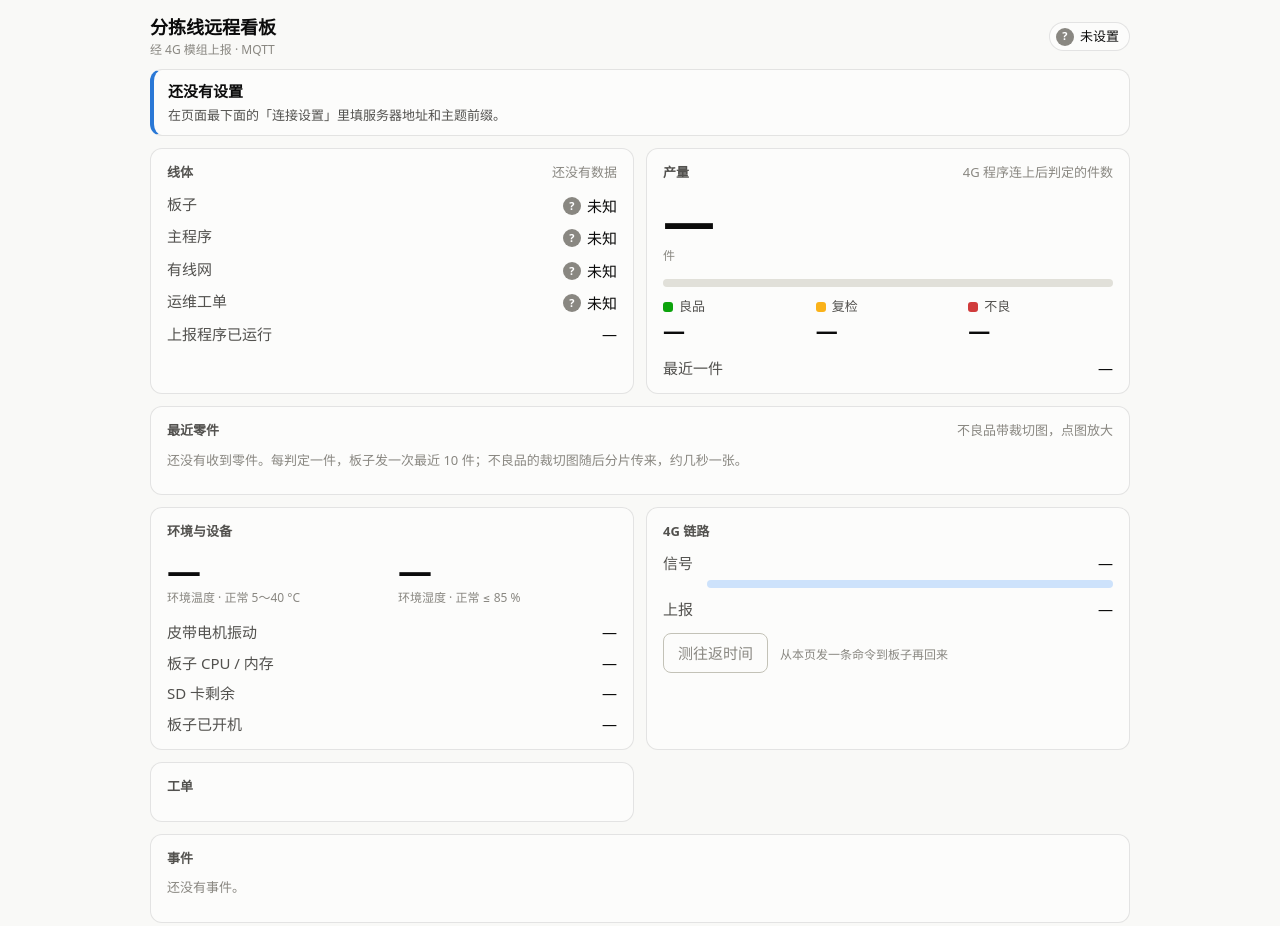
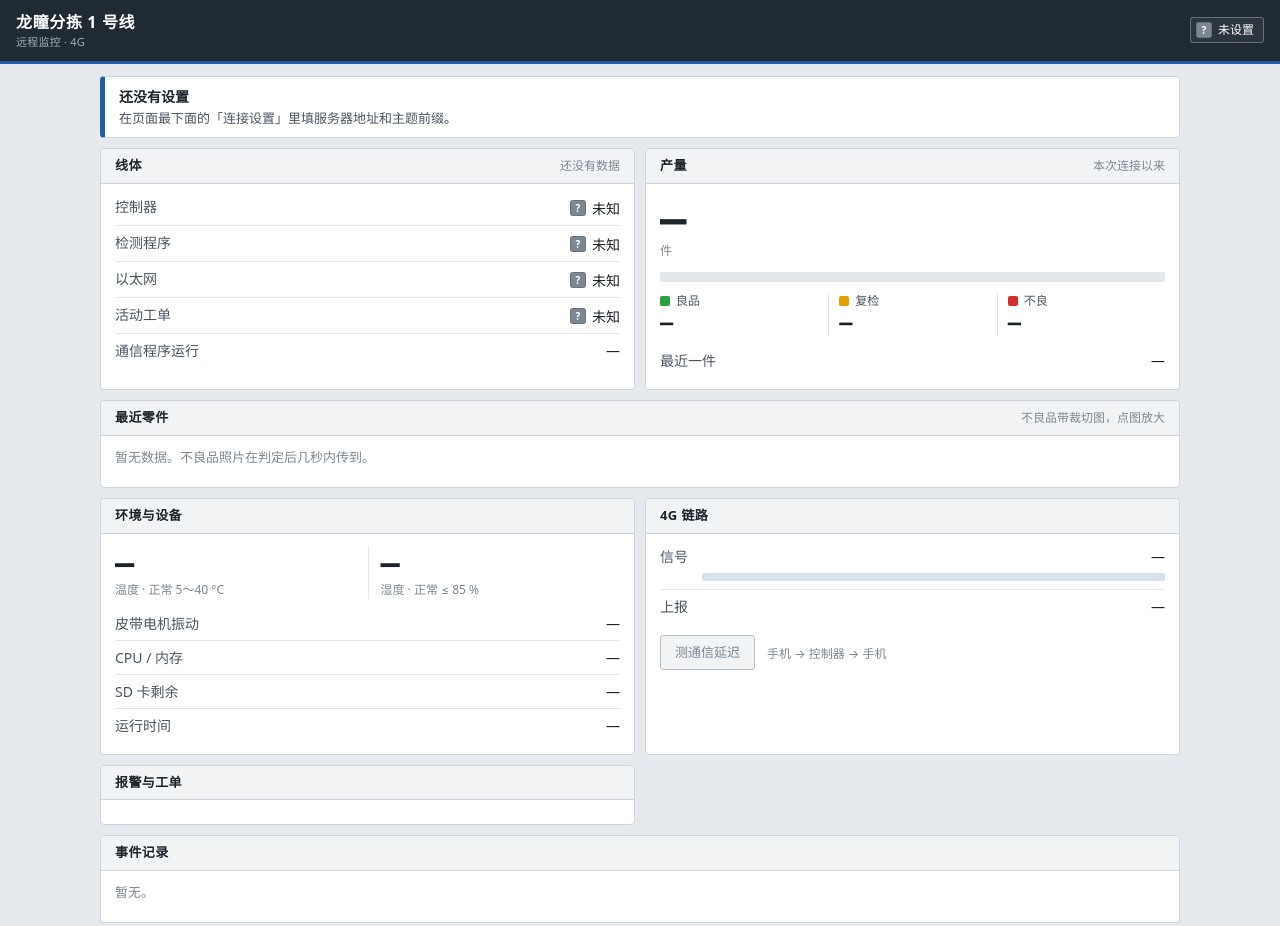
Before and after one commit to DragonEyeSorter/dragoneyesorter.github.io, a plain HTML site: page index.html in a window 1280 px wide. Shown: the top 926 px of the page. Drawn offline with Linux system fonts and the light colour scheme.

Commit message:
Add files via upload

```diff
--- a/index.html
+++ b/index.html
@@ -23,111 +23,121 @@
 <head>
 <meta charset="utf-8">
 <meta name="viewport" content="width=device-width, initial-scale=1, viewport-fit=cover">
-<title>分拣线 4G 远程看板</title>
+<title>龙瞳分拣 · 远程监控</title>
 <style>
 :root {
   color-scheme: light;
-  --plane: #f9f9f7; --surface: #fcfcfb; --ink: #0b0b0b; --ink2: #52514e; --muted: #898781;
-  --grid: #e1e0d9; --axis: #c3c2b7; --ring: rgba(11,11,11,.10);
-  --accent: #2a78d6; --track: #cde2fb;
-  --good: #0ca30c; --warn: #fab219; --serious: #ec835a; --crit: #d03b3b;
+  --plane: #e6e9ed; --surface: #ffffff; --strip: #f1f3f5; --ink: #1c2329; --ink2: #4b5560; --muted: #7d8791;
+  --grid: #e3e7eb; --axis: #b8c0c8; --ring: #cfd5db;
+  --accent: #1f5fa8; --track: #d8e2ee;
+  --good: #2e9e44; --warn: #e0a100; --serious: #e07b39; --crit: #d12f2f;
+  --bar: #1f2a33; --mono: "DIN Alternate", "Roboto Mono", Consolas, "SF Mono", monospace;
 }
 @media (prefers-color-scheme: dark) {
   :root {
     color-scheme: dark;
-    --plane: #0d0d0d; --surface: #1a1a19; --ink: #f0efec; --ink2: #c3c2b7; --muted: #898781;
-    --grid: #2c2c2a; --axis: #383835; --ring: rgba(255,255,255,.10);
-    --accent: #3987e5; --track: #0d366b;
+    --plane: #12161a; --surface: #1b2127; --strip: #222a31; --ink: #e6eaee; --ink2: #b0b9c2; --muted: #7f8a94;
+    --grid: #2a3138; --axis: #3d4650; --ring: #313941;
+    --accent: #4a8fe0; --track: #1e3550; --bar: #0b0f12;
   }
 }
 * { box-sizing: border-box; }
 html, body { margin: 0; }
-body { background: var(--plane); color: var(--ink); font: 15px/1.5 system-ui, -apple-system, "Segoe UI", "PingFang SC", "Microsoft YaHei", sans-serif;
-       padding: 0 16px calc(24px + env(safe-area-inset-bottom)); -webkit-text-size-adjust: 100%; }
-header { display: flex; align-items: center; gap: 12px; padding: 14px 0 10px; max-width: 980px; margin: 0 auto; }
-header h1 { font-size: 18px; font-weight: 650; margin: 0; flex: 1; min-width: 0; }
-header h1 small { display: block; font-size: 12px; font-weight: 400; color: var(--muted); }
-main { display: grid; gap: 12px; grid-template-columns: minmax(0, 1fr); max-width: 980px; margin: 0 auto; }
+body { background: var(--plane); color: var(--ink); font: 14px/1.5 system-ui, -apple-system, "Segoe UI", "PingFang SC", "Microsoft YaHei", sans-serif;
+       padding: 0 12px calc(20px + env(safe-area-inset-bottom)); -webkit-text-size-adjust: 100%; }
+header { display: flex; align-items: center; gap: 12px; margin: 0 -12px 12px; padding: 10px 16px; background: var(--bar); color: #fff;
+         border-bottom: 3px solid var(--accent); }
+header h1 { font-size: 16px; font-weight: 700; margin: 0; flex: 1; min-width: 0; letter-spacing: .04em; }
+header h1 small { display: block; font-size: 11px; font-weight: 400; color: #9fb0bf; letter-spacing: .02em; }
+main { display: grid; gap: 10px; grid-template-columns: minmax(0, 1fr); max-width: 1080px; margin: 0 auto; }
 @media (min-width: 760px) { main { grid-template-columns: repeat(2, minmax(0, 1fr)); } .wide { grid-column: 1 / -1; } }
-.card { background: var(--surface); border: 1px solid var(--ring); border-radius: 12px; padding: 14px 16px; min-width: 0; }
-.card h2 { font-size: 13px; font-weight: 600; color: var(--ink2); margin: 0 0 10px; display: flex; gap: 8px; align-items: baseline; }
-.card h2 span { font-weight: 400; color: var(--muted); margin-left: auto; text-align: right; }
+.card { background: var(--surface); border: 1px solid var(--ring); border-radius: 4px; padding: 12px 14px; min-width: 0; }
+.card h2 { font-size: 13px; font-weight: 700; color: var(--ink); margin: -12px -14px 12px; padding: 7px 14px; background: var(--strip);
+           border-bottom: 1px solid var(--ring); border-radius: 4px 4px 0 0; display: flex; gap: 8px; align-items: baseline; letter-spacing: .03em; }
+.card h2 span { font-weight: 400; font-size: 12px; color: var(--muted); margin-left: auto; text-align: right; letter-spacing: 0; }
 .chip { display: inline-flex; align-items: center; gap: 6px; white-space: nowrap; }
-.chip i { font-style: normal; width: 18px; height: 18px; border-radius: 9px; display: inline-grid; place-items: center; font-size: 11px;
-          font-weight: 700; color: #fff; background: var(--muted); flex: none; }
-.chip.good i { background: var(--good); } .chip.warn i { background: var(--warn); color: #0b0b0b; }
+.chip i { font-style: normal; width: 16px; height: 16px; border-radius: 3px; display: inline-grid; place-items: center; font-size: 10px;
+          font-weight: 700; color: #fff; background: var(--muted); flex: none; box-shadow: inset 0 0 0 1px rgba(0,0,0,.15); }
+.chip.good i { background: var(--good); } .chip.warn i { background: var(--warn); color: #1c2329; }
 .chip.crit i { background: var(--crit); } .chip.info i { background: var(--accent); }
-.pill { border: 1px solid var(--ring); border-radius: 999px; padding: 4px 10px 4px 6px; font-size: 13px; background: var(--surface); }
-#banner { display: none; max-width: 980px; margin: 0 auto 12px; border-radius: 12px; padding: 10px 14px; border: 1px solid var(--ring);
-          background: var(--surface); border-left: 4px solid var(--muted); }
-#banner.crit { border-left-color: var(--crit); } #banner.warn { border-left-color: var(--warn); } #banner.info { border-left-color: var(--accent); }
+.pill { border: 1px solid rgba(255,255,255,.28); border-radius: 3px; padding: 3px 9px 3px 5px; font-size: 12px; background: rgba(255,255,255,.06); color: #fff; }
+#banner { display: none; max-width: 1080px; margin: 0 auto 10px; border-radius: 4px; padding: 9px 14px; border: 1px solid var(--ring);
+          background: var(--surface); border-left: 5px solid var(--muted); }
+#banner.crit { border-left-color: var(--crit); background: color-mix(in srgb, var(--crit) 8%, var(--surface)); }
+#banner.warn { border-left-color: var(--warn); background: color-mix(in srgb, var(--warn) 10%, var(--surface)); }
+#banner.info { border-left-color: var(--accent); }
 #banner b { display: block; } #banner span { color: var(--ink2); font-size: 13px; }
-.rows { display: grid; grid-template-columns: auto minmax(0, 1fr); gap: 8px 14px; align-items: baseline; margin: 0; }
-.rows dt { color: var(--ink2); } .rows dd { margin: 0; text-align: right; overflow-wrap: anywhere; }
+.rows { display: grid; grid-template-columns: auto minmax(0, 1fr); gap: 0; align-items: baseline; margin: 0; }
+.rows dt, .rows dd { padding: 6px 0; border-top: 1px solid var(--grid); }
+.rows dt:first-of-type, .rows dt:first-of-type + dd { border-top: 0; padding-top: 0; }
+.rows dt { color: var(--ink2); padding-right: 14px; } .rows dd { margin: 0; text-align: right; overflow-wrap: anywhere; font-variant-numeric: tabular-nums; }
 .rows dd small, .sub { color: var(--muted); font-size: 12px; }
-.hero { font-size: 52px; line-height: 1.05; font-weight: 650; letter-spacing: -0.01em; }
+.hero { font: 700 44px/1.05 var(--mono); letter-spacing: -0.01em; font-variant-numeric: tabular-nums; }
 .herorow { display: flex; align-items: flex-end; gap: 12px; }
 .herorow > div:first-child { flex: 1; min-width: 0; }
 #spark { width: 150px; height: 44px; flex: none; position: relative; touch-action: none; }
 #spark svg { width: 100%; height: 100%; display: block; overflow: visible; }
 #tip { position: absolute; bottom: 100%; transform: translate(-50%, -4px); background: var(--ink); color: var(--surface); font-size: 12px;
-       padding: 2px 6px; border-radius: 6px; white-space: nowrap; display: none; pointer-events: none; }
-.split { display: flex; gap: 2px; height: 8px; border-radius: 4px; overflow: hidden; margin: 14px 0 10px; background: var(--grid); }
+       padding: 2px 6px; border-radius: 3px; white-space: nowrap; display: none; pointer-events: none; }
+.split { display: flex; gap: 1px; height: 10px; border-radius: 2px; overflow: hidden; margin: 12px 0 10px; background: var(--grid); }
 .split div { min-width: 0; }
-.legend { display: grid; grid-template-columns: repeat(3, minmax(0, 1fr)); gap: 8px; }
-.legend div b { display: block; font-size: 22px; font-weight: 600; line-height: 1.2; }
-.legend .k { display: flex; align-items: center; gap: 6px; color: var(--ink2); font-size: 13px; }
-.legend .k i { width: 10px; height: 10px; border-radius: 3px; flex: none; }
-.meter { height: 8px; border-radius: 4px; background: var(--track); overflow: hidden; margin: 6px 0 2px; }
-.meter div { height: 100%; border-radius: 4px; background: var(--accent); width: 0; }
+.legend { display: grid; grid-template-columns: repeat(3, minmax(0, 1fr)); gap: 0; }
+.legend > div { padding: 0 10px; border-left: 1px solid var(--grid); } .legend > div:first-child { padding-left: 0; border-left: 0; }
+.legend div b { display: block; font: 700 22px/1.2 var(--mono); font-variant-numeric: tabular-nums; }
+.legend .k { display: flex; align-items: center; gap: 6px; color: var(--ink2); font-size: 12px; }
+.legend .k i { width: 10px; height: 10px; border-radius: 2px; flex: none; }
+.meter { height: 8px; border-radius: 2px; background: var(--track); overflow: hidden; margin: 6px 0 2px; }
+.meter div { height: 100%; border-radius: 2px; background: var(--accent); width: 0; }
 ul.list { list-style: none; margin: 0; padding: 0; }
-ul.list li { padding: 10px 0; border-top: 1px solid var(--grid); }
+ul.list li { padding: 8px 0; border-top: 1px solid var(--grid); }
 ul.list li:first-child { border-top: 0; padding-top: 0; }
 .wo-head { display: flex; gap: 8px; align-items: baseline; }
 .wo-head b { flex: 1; min-width: 0; overflow-wrap: anywhere; }
-.wo-head span { color: var(--ink2); font-size: 13px; white-space: nowrap; }
-.ev { display: grid; grid-template-columns: 64px minmax(0, 1fr); gap: 10px; font-size: 14px; }
-.ev time { color: var(--muted); font-variant-numeric: tabular-nums; }
+.wo-head span { color: var(--ink2); font-size: 12px; white-space: nowrap; }
+.ev { display: grid; grid-template-columns: 64px minmax(0, 1fr); gap: 10px; font-size: 13px; }
+.ev time { color: var(--muted); font-family: var(--mono); font-variant-numeric: tabular-nums; }
 .empty { color: var(--muted); font-size: 13px; }
-button { font: inherit; color: var(--ink); background: var(--surface); border: 1px solid var(--axis); border-radius: 8px; padding: 8px 14px; cursor: pointer; }
+button { font: inherit; font-size: 13px; color: var(--ink); background: var(--strip); border: 1px solid var(--axis); border-radius: 3px; padding: 7px 14px; cursor: pointer; }
+button:active { background: var(--grid); }
 button:disabled { color: var(--muted); cursor: default; }
 button.primary, button.on { background: var(--accent); border-color: var(--accent); color: #fff; }
 button.on:disabled { color: #fff; opacity: .85; }
 .ctl { margin-top: 12px; }
-.ctl-h { font-size: 13px; color: var(--ink2); margin-bottom: 6px; }
-.ctl-b { display: flex; flex-wrap: wrap; gap: 8px; }
+.ctl-h { font-size: 12px; color: var(--ink2); margin-bottom: 6px; }
+.ctl-b { display: flex; flex-wrap: wrap; gap: 6px; }
 .pingrow { display: flex; gap: 12px; align-items: center; margin-top: 12px; }
 .pingrow div { flex: 1; min-width: 0; }
-label { display: block; font-size: 13px; color: var(--ink2); margin: 10px 0 4px; }
-input { font: inherit; width: 100%; padding: 8px 10px; border-radius: 8px; border: 1px solid var(--axis); background: var(--plane); color: var(--ink); }
+label { display: block; font-size: 12px; color: var(--ink2); margin: 10px 0 4px; }
+input { font: inherit; width: 100%; padding: 7px 10px; border-radius: 3px; border: 1px solid var(--axis); background: var(--surface); color: var(--ink); }
 details summary { cursor: pointer; color: var(--ink2); font-size: 13px; }
-.envrow { display: grid; grid-template-columns: repeat(2, minmax(0, 1fr)); gap: 12px; }
-.big { font-size: 34px; line-height: 1.1; font-weight: 650; font-variant-numeric: tabular-nums; }
-.big small { font-size: 16px; font-weight: 500; color: var(--ink2); margin-left: 2px; }
+.envrow { display: grid; grid-template-columns: repeat(2, minmax(0, 1fr)); gap: 0; }
+.envrow > div { padding: 0 12px; border-left: 1px solid var(--grid); } .envrow > div:first-child { padding-left: 0; border-left: 0; }
+.big { font: 700 32px/1.1 var(--mono); font-variant-numeric: tabular-nums; }
+.big small { font: 500 14px system-ui, sans-serif; color: var(--ink2); margin-left: 3px; }
 .big.warn { color: var(--serious); } .big.crit { color: var(--crit); }
-.tag { font-size: 12px; border: 1px solid var(--axis); border-radius: 6px; padding: 1px 6px; color: var(--ink2); margin-left: 6px; font-weight: 400; }
+.tag { font-size: 11px; border: 1px solid var(--axis); border-radius: 2px; padding: 0 5px; color: var(--ink2); margin-left: 6px; font-weight: 400; }
 ul.parts { list-style: none; margin: 0; padding: 0; }
-ul.parts li { display: grid; grid-template-columns: 56px minmax(0, 1fr); gap: 12px; align-items: center; padding: 10px 0; border-top: 1px solid var(--grid); }
+ul.parts li { display: grid; grid-template-columns: 52px minmax(0, 1fr); gap: 12px; align-items: center; padding: 8px 0; border-top: 1px solid var(--grid); }
 ul.parts li:first-child { border-top: 0; padding-top: 0; }
 ul.parts li.empty { display: block; }
-.thumb { width: 56px; height: 56px; border-radius: 8px; border: 1px solid var(--ring); background: var(--grid); padding: 0; overflow: hidden;
+.thumb { width: 52px; height: 52px; border-radius: 3px; border: 1px solid var(--ring); background: var(--grid); padding: 0; overflow: hidden;
          display: grid; place-items: center; color: var(--muted); font-size: 12px; text-align: center; line-height: 1.2; }
 .thumb img { width: 100%; height: 100%; object-fit: cover; display: block; }
-.thumb.good { color: var(--good); font-size: 22px; font-weight: 700; }
+.thumb.good { color: var(--good); font-size: 20px; font-weight: 700; }
 button.thumb { cursor: zoom-in; }
 .p-head { display: flex; gap: 8px; align-items: baseline; min-width: 0; }
 .p-head b { flex: 1; min-width: 0; font-weight: 600; overflow-wrap: anywhere; }
-.p-head time { color: var(--muted); font-size: 12px; font-variant-numeric: tabular-nums; white-space: nowrap; }
-#zoom { position: fixed; inset: 0; z-index: 10; display: none; place-items: center; padding: 16px; background: rgba(0, 0, 0, .72); }
+.p-head time { color: var(--muted); font-size: 12px; font-family: var(--mono); font-variant-numeric: tabular-nums; white-space: nowrap; }
+#zoom { position: fixed; inset: 0; z-index: 10; display: none; place-items: center; padding: 16px; background: rgba(0, 0, 0, .78); }
 #zoom.on { display: grid; }
-#zoom figure { margin: 0; width: min(100%, 420px); background: var(--surface); border-radius: 12px; padding: 12px; }
-#zoom img { width: 100%; display: block; border-radius: 8px; background: #000; }
+#zoom figure { margin: 0; width: min(100%, 420px); background: var(--surface); border-radius: 4px; padding: 10px; }
+#zoom img { width: 100%; display: block; border-radius: 2px; background: #000; }
 #zoom figcaption { font-size: 13px; color: var(--ink2); margin-top: 8px; }
 </style>
 </head>
 <body>
 <header>
-  <h1>分拣线远程看板<small>经 4G 模组上报 · MQTT</small></h1>
+  <h1>龙瞳分拣 1 号线<small>远程监控 · 4G</small></h1>
   <span class="pill chip" id="conn"><i>…</i><span>未连接</span></span>
 </header>
 <div id="banner"><b></b><span></span></div>
@@ -135,17 +145,17 @@ button.thumb { cursor: zoom-in; }
   <section class="card">
     <h2>线体<span id="age">还没有数据</span></h2>
     <dl class="rows">
-      <dt>板子</dt><dd><span class="chip" id="s-board"><i>?</i><span>未知</span></span></dd>
-      <dt>主程序</dt><dd><span class="chip" id="s-app"><i>?</i><span>未知</span></span></dd>
+      <dt>控制器</dt><dd><span class="chip" id="s-board"><i>?</i><span>未知</span></span></dd>
+      <dt>检测程序</dt><dd><span class="chip" id="s-app"><i>?</i><span>未知</span></span></dd>
       <dt id="s-line-k" hidden>线体</dt><dd id="s-line-v" hidden><span class="chip" id="s-line"><i>?</i><span>未知</span></span><br><small id="s-line-sub"></small></dd>
-      <dt>有线网</dt><dd><span class="chip" id="s-eth"><i>?</i><span>未知</span></span></dd>
-      <dt>运维工单</dt><dd><span class="chip" id="s-wo"><i>?</i><span>未知</span></span><br><small id="s-wo-title"></small></dd>
-      <dt>上报程序已运行</dt><dd id="s-up">—</dd>
+      <dt>以太网</dt><dd><span class="chip" id="s-eth"><i>?</i><span>未知</span></span></dd>
+      <dt>活动工单</dt><dd><span class="chip" id="s-wo"><i>?</i><span>未知</span></span><br><small id="s-wo-title"></small></dd>
+      <dt>通信程序运行</dt><dd id="s-up">—</dd>
     </dl>
   </section>
 
   <section class="card">
-    <h2>产量<span id="k-src">4G 程序连上后判定的件数</span></h2>
+    <h2>产量<span id="k-src">本次连接以来</span></h2>
     <div class="herorow">
       <div><div class="hero" id="k-total">—</div><div class="sub">件<span id="k-rate"></span><span id="k-sim"></span></div></div>
       <div id="spark" aria-label="每分钟件数"><svg viewBox="0 0 150 44" preserveAspectRatio="none"></svg><div id="tip"></div></div>
@@ -162,21 +172,21 @@ button.thumb { cursor: zoom-in; }
   </section>
 
   <section class="card wide">
-    <h2>最近零件<span id="parts-sum">不良品带裁切图，点图放大</span></h2>
-    <ul class="parts" id="parts"><li class="empty">还没有收到零件。每判定一件，板子发一次最近 10 件；不良品的裁切图随后分片传来，约几秒一张。</li></ul>
+    <h2>最近零件<span id="parts-sum">点图片放大</span></h2>
+    <ul class="parts" id="parts"><li class="empty">暂无数据。不良品照片在判定后几秒内传到。</li></ul>
   </section>
 
   <section class="card">
     <h2>环境与设备<span id="e-age"></span></h2>
     <div class="envrow">
-      <div><div class="big" id="e-t">—</div><div class="sub">环境温度 · 正常 5～40 °C</div></div>
-      <div><div class="big" id="e-h">—</div><div class="sub">环境湿度 · 正常 ≤ 85 %</div></div>
+      <div><div class="big" id="e-t">—</div><div class="sub">温度 · 正常 5～40 °C</div></div>
+      <div><div class="big" id="e-h">—</div><div class="sub">湿度 · 正常 ≤ 85 %</div></div>
     </div>
     <dl class="rows" style="margin-top:14px">
       <dt>皮带电机振动</dt><dd id="e-vib">—</dd>
-      <dt>板子 CPU / 内存</dt><dd id="e-cpu">—</dd>
+      <dt>CPU / 内存</dt><dd id="e-cpu">—</dd>
       <dt>SD 卡剩余</dt><dd id="e-disk">—</dd>
-      <dt>板子已开机</dt><dd id="e-up">—</dd>
+      <dt>运行时间</dt><dd id="e-up">—</dd>
     </dl>
   </section>
 
@@ -187,27 +197,27 @@ button.thumb { cursor: zoom-in; }
       <dt>上报</dt><dd id="n-tx">—</dd>
     </dl>
     <div class="pingrow">
-      <button id="ping" disabled>测往返时间</button>
-      <div><span id="ping-out" class="sub">从本页发一条命令到板子再回来</span></div>
+      <button id="ping" disabled>测通信延迟</button>
+      <div><span id="ping-out" class="sub">手机 → 控制器 → 手机</span></div>
     </div>
   </section>
 
   <section class="card" id="cmd-card" hidden>
-    <h2>远程操作<span>命令带签名，板子只认密钥对的</span></h2>
-    <label for="c-key">操作密钥（扫控制二维码会自动填好）</label>
+    <h2>远程操作<span>需要操作密钥</span></h2>
+    <label for="c-key">操作密钥（扫控制码自动填入）</label>
     <input id="c-key" type="password" autocomplete="off" spellcheck="false">
     <div id="cmd-btns"></div>
-    <p class="sub" id="cmd-out" style="margin:10px 0 0">还没有发过命令。</p>
+    <p class="sub" id="cmd-out" style="margin:10px 0 0">—</p>
   </section>
 
   <section class="card">
-    <h2>工单<span id="wo-sum"></span></h2>
-    <ul class="list" id="wo-list"><li class="empty">打开本页之后还没有工单变化。当前活动工单数看「线体」一栏。</li></ul>
+    <h2>报警与工单<span id="wo-sum"></span></h2>
+    <ul class="list" id="wo-list"><li class="empty">暂无新工单。</li></ul>
   </section>
 
   <section class="card wide">
-    <h2>事件</h2>
-    <ul class="list" id="ev-list"><li class="empty">还没有事件。</li></ul>
+    <h2>事件记录</h2>
+    <ul class="list" id="ev-list"><li class="empty">暂无。</li></ul>
   </section>
 
   <section class="card wide">
@@ -218,7 +228,7 @@ button.thumb { cursor: zoom-in; }
       <label for="f-p">主题前缀（与板上 des_4g.json 的 topic_prefix 相同）</label>
       <input id="f-p" autocomplete="off" spellcheck="false" placeholder="des/xxxxxxxx">
       <div style="margin-top:12px"><button class="primary" id="f-save">保存并连接</button></div>
-      <p class="sub">设置只存在这个浏览器里。数据经 MQTT 服务器中转，知道前缀的人都能看到。</p>
+      <p class="sub">设置只保存在本浏览器。</p>
     </details>
   </section>
 </main>
@@ -695,7 +705,7 @@ function renderParts() {
   const now = Date.now();
   for (const [f, w] of picWait) if (now - w.at > 120000) picWait.delete(f);   // a picture that never completed
   if (!parts.length) {
-    ul.innerHTML = '<li class="empty">还没有收到零件。每判定一件，板子发一次最近 10 件；不良品的裁切图随后分片传来，约几秒一张。</li>';
+    ul.innerHTML = '<li class="empty">暂无数据。不良品照片在判定后几秒内传到。</li>';
     $('parts-sum').textContent = '不良品带裁切图，点图放大';
     return;
   }
```
